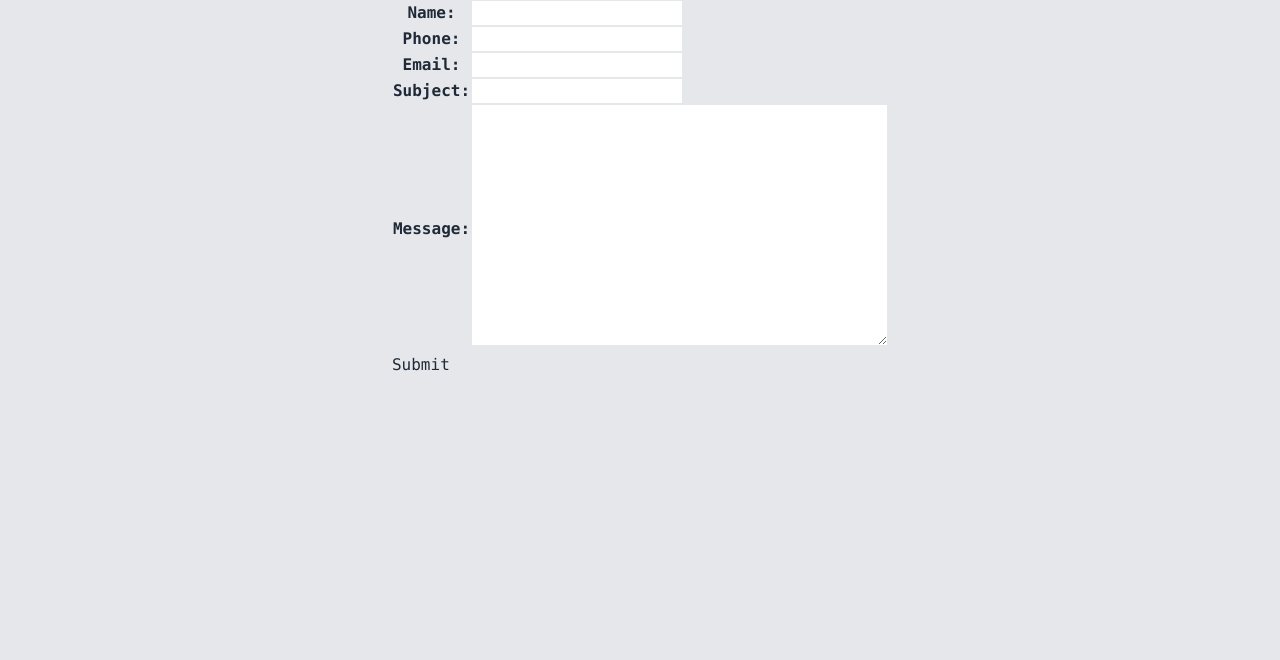
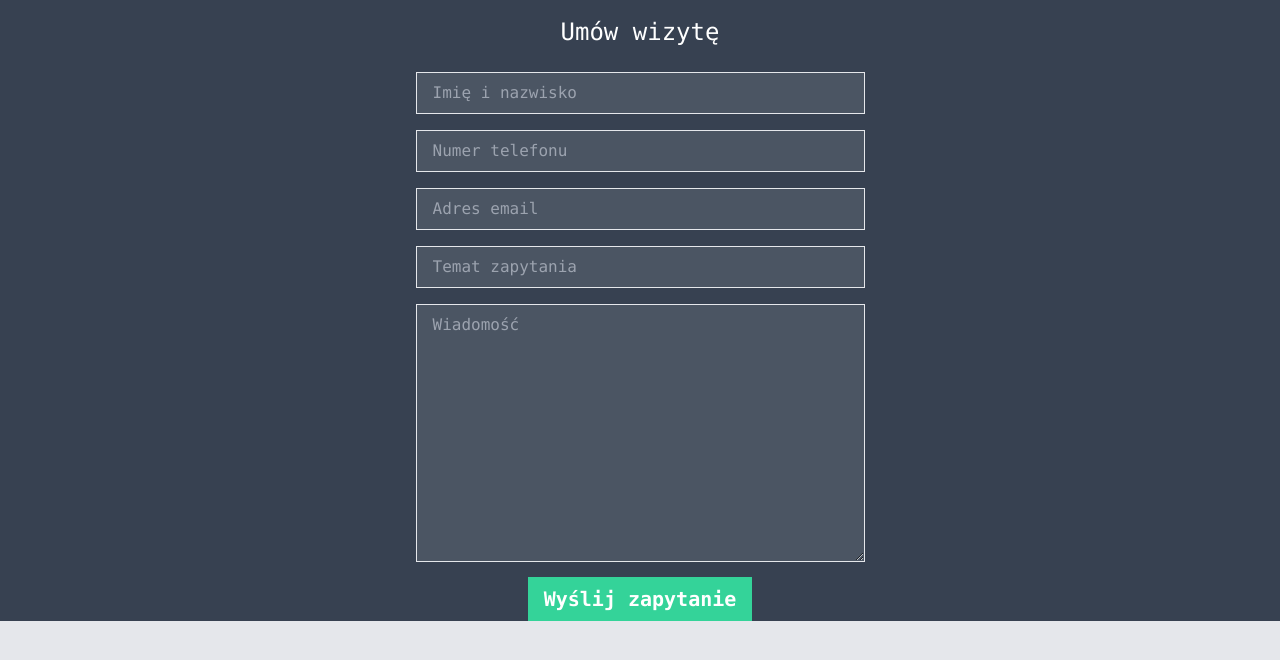
Before and after one commit to pawel-cebula/marident, a Django app: page /inquiry in a window 1280 px wide. Shown: the part 48-708 px from the top of the page. Run offline with Django 3.2, Linux system fonts and the light colour scheme; some libraries are stand-ins or nearby versions.

Commit message:
Styled InquiryForm with Tailwind via crispy forms Layouts

```diff
--- a/website/forms.py
+++ b/website/forms.py
@@ -1,4 +1,6 @@
 from django import forms
+from crispy_forms.helper import FormHelper
+from crispy_forms.layout import Layout, Div, Field, Submit
 from .models import Inquiry
 
 
@@ -12,3 +14,31 @@ class InquiryForm(forms.ModelForm):
             'subject',
             'message',
         ]
+
+    def __init__(self, *args, **kwargs):
+        super().__init__(*args, **kwargs)
+        self.fields['name'].widget.attrs.update(
+            {'placeholder': 'Imię i nazwisko'})
+        self.fields['phone'].widget.attrs.update(
+            {'placeholder': 'Numer telefonu'})
+        self.fields['email'].widget.attrs.update(
+            {'placeholder': 'Adres email'})
+        self.fields['subject'].widget.attrs.update(
+            {'placeholder': 'Temat zapytania'})
+        self.fields['message'].widget.attrs.update(
+            {'placeholder': 'Wiadomość'})
+        self.helper = FormHelper()
+        self.helper.form_show_labels = False
+        self.input_class = 'bg-gray-600 w-full my-2 px-4 py-2 border border-gray-200'
+        self.helper.layout = Layout(
+            Div(
+                Field('name', css_class=self.input_class),
+                Field('phone', css_class=self.input_class),
+                Field('email', css_class=self.input_class),
+                Field('subject', css_class=self.input_class),
+                Field('message', css_class=self.input_class),
+                Submit('submit', 'Wyślij zapytanie',
+                       css_class='bg-green-400 self-center px-4 py-2 text-xl text-white font-bold'),
+                css_class='flex flex-col',
+            ),
+        )
--- a/website/templates/website/inquiry.html
+++ b/website/templates/website/inquiry.html
@@ -1,9 +1,12 @@
 {% extends 'website/base.html' %}
 
+{% load crispy_forms_tags %}
+
 {% block content %}
-<form method="post">
-    {% csrf_token %}
-    <table>{{ form.as_table }}</table>
-    <button type="submit">Submit</button>
-</form>
+<div class="bg-gray-700 flex flex-col items-center w-full">
+    <div class="py-4 text-2xl text-white">
+        Umów wizytę
+    </div>
+    {% crispy form %}
+</div>
 {% endblock content %}
```
Also changed, not shown: 1 other file.
